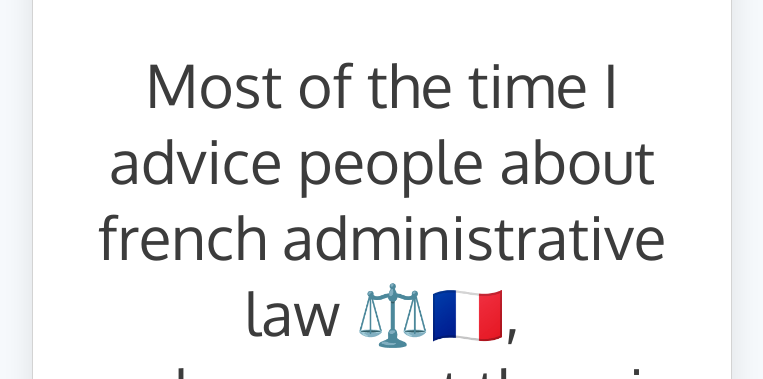
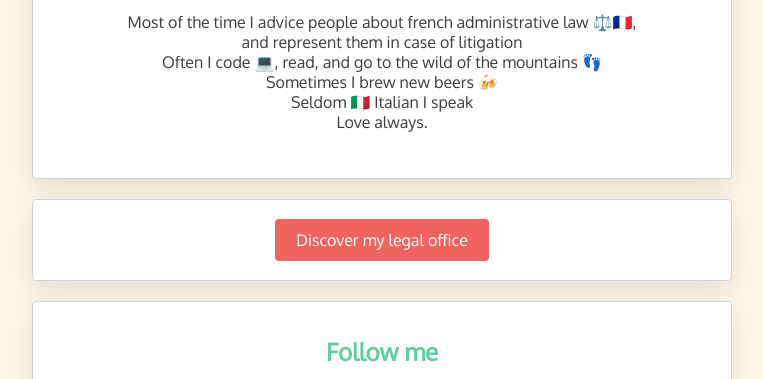
Before and after one commit to Antonincholet/profile, a plain HTML site: page index.html in a window 1280 px wide. Shown: the part 445-824 px from the top of the page, without its empty margins (258-1021 px from the left). Drawn offline with Linux system fonts and the light colour scheme.

```diff
--- a/style.css
+++ b/style.css
@@ -1,10 +1,10 @@
 @import url('https://fonts.googleapis.com/css2?family=Neuton&family=Noto+Serif&family=Oxygen&display=swap');
 
 body {
-  background-color: #F6F9FC;
+  background-color: rgba(250, 198, 93,0.15);
   font-family: 'Oxygen', sans-serif;
   color: rgba(60,60,60,1);
-  font-size: 60px;
+  font-size: 16px;
 }
 
 h1, h2 {
```
